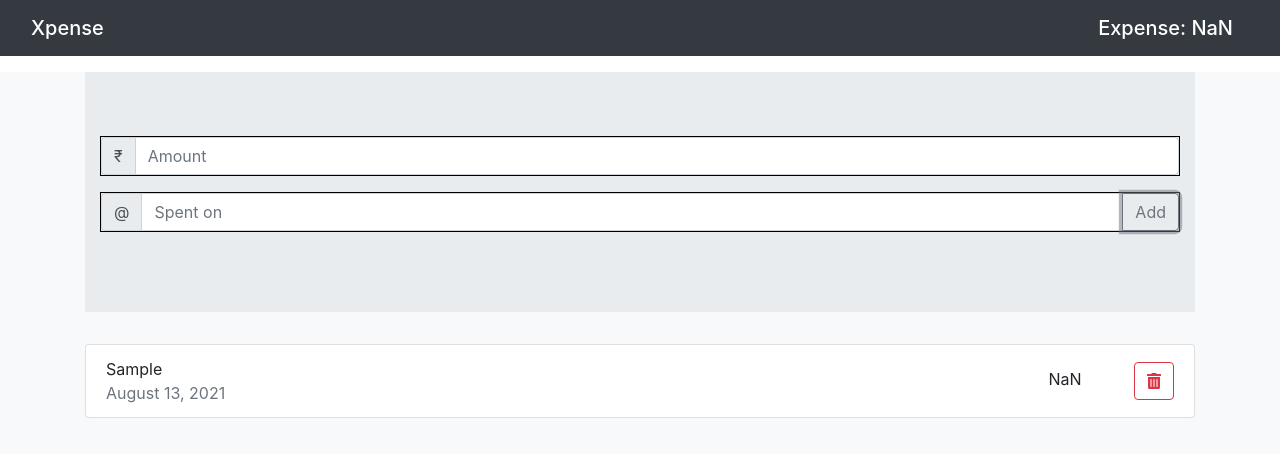
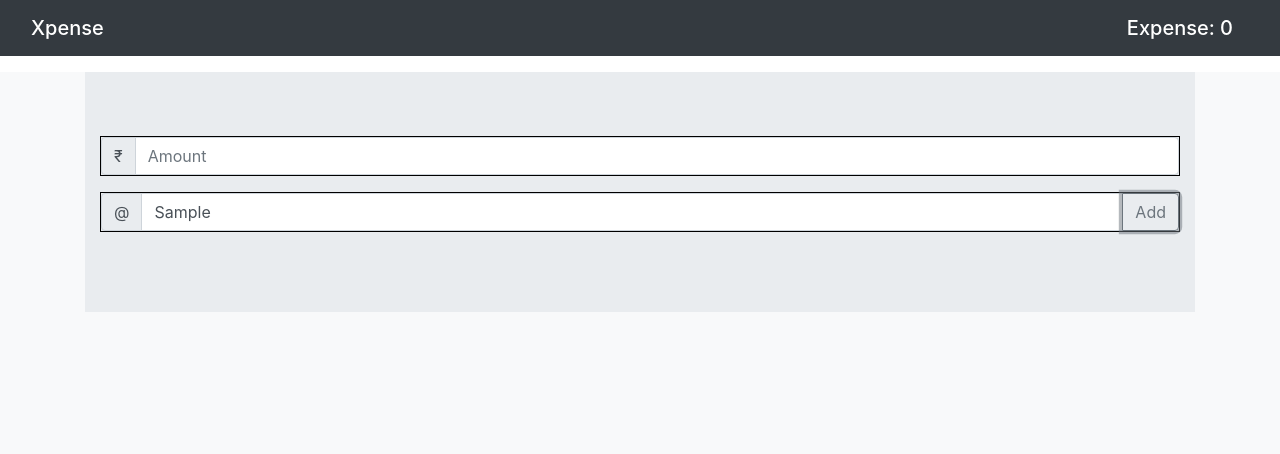
Before and after one commit to poojavishnoi/Xpense, a plain HTML site: page index.html in a window 1280 px wide. Both pictures are taken after typing "Sample" into the empty fields and a click on the button "Add". Drawn offline with nearby package versions, Linux system fonts and the light colour scheme.

Commit message:
Added validation for empty input

```diff
--- a/index.html
+++ b/index.html
@@ -63,11 +63,15 @@
 
         let allExpense = [];
 
-        let totalExpense = null;
-        headingEl.textContent = (`Expense: ${localStorage.getItem("headingTotal")}`);
+        let totalExpense = 0;
+        headingEl.textContent = (`Expense: ${totalExpense}`);
 
 
         function addExpenseToTotal(){
+            if(document.getElementById("inputAmount").value.length == 0 || document.getElementById("inputDesc").value.length == 0){
+                alert("Please enter a valid input");
+
+            }else{
             const expenseItem = {};
             const textAmount = inputElement.value;
             const inputDesc = inputDescEl.value;
@@ -87,11 +91,16 @@
 
             inputElement.value = "";
             inputDescEl.value = "";
+            }
 
         }
 
         const element = document.querySelector("#btnAddExpense");
+
         element.addEventListener("click", addExpenseToTotal, false);
+
+
+
 
 
 
@@ -110,8 +119,7 @@
         }
 
         function updateAmount(){
-            localStorage.setItem("headingTotal", totalExpense);
-            let someText = `Expense: ${localStorage.getItem("headingTotal")}`;
+            let someText = `Expense: ${totalExpense}`;
             headingEl.textContent = someText;
 
 
```
